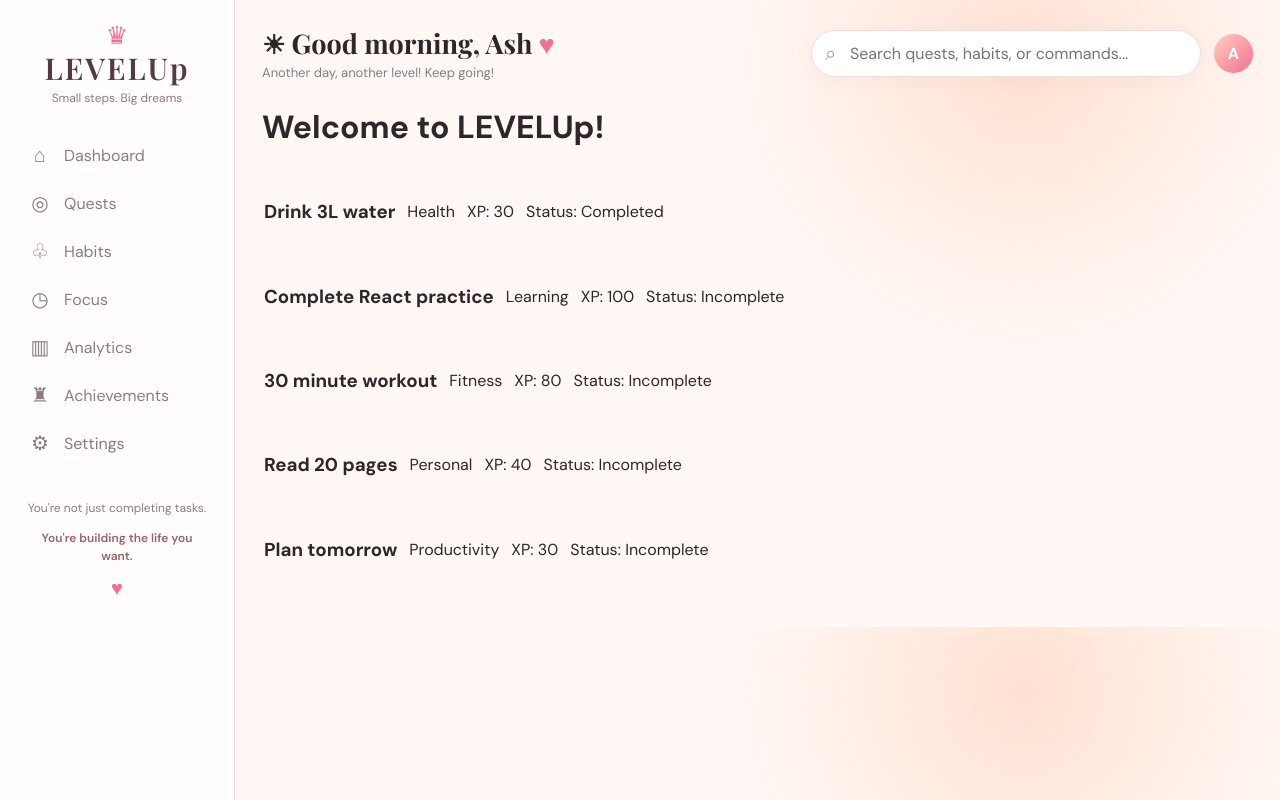
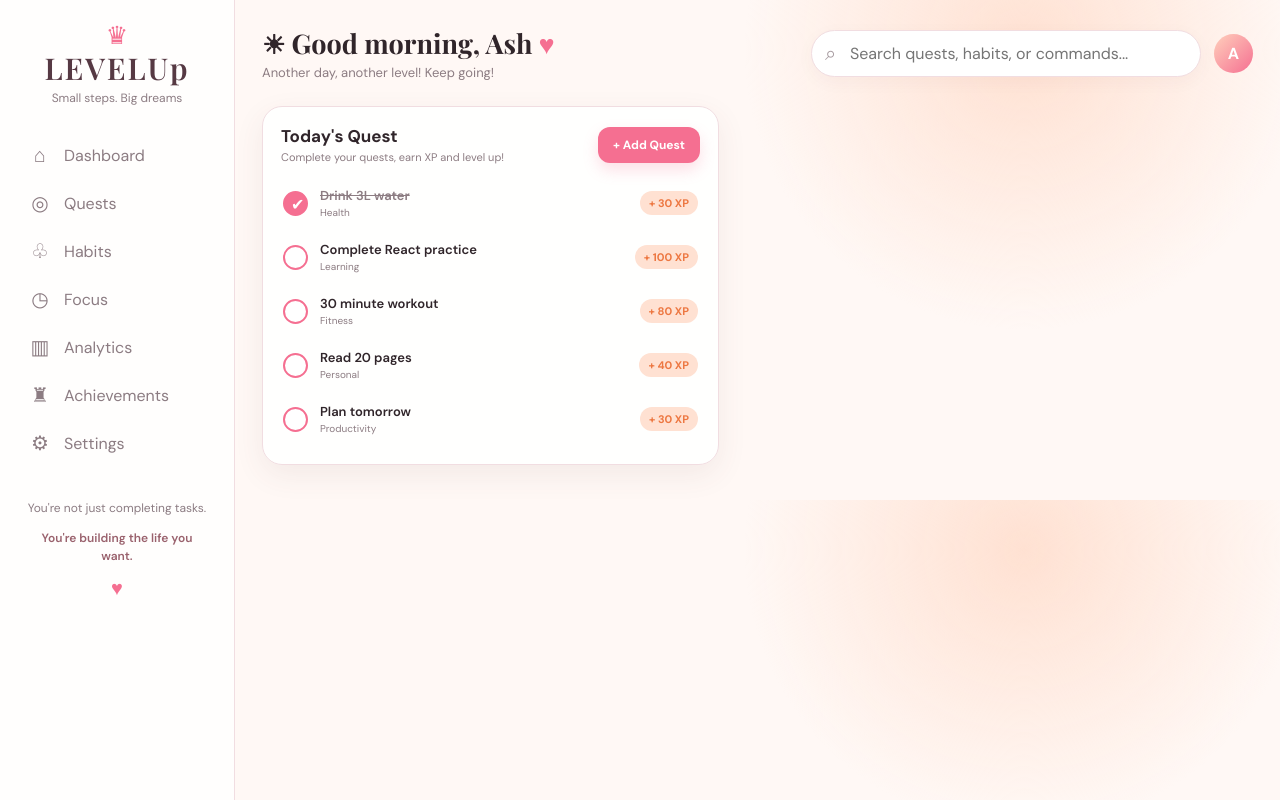
Before and after one commit to aiswaryaraghuveer-debug/LevelUp, a React (Vite) app: page / in a window 1280 px wide. Built offline with nearby package versions, Linux system fonts and the light colour scheme.

Commit message:
QuestCard-Styling and function fixed

```diff
--- a/src/components/HomePage.jsx
+++ b/src/components/HomePage.jsx
@@ -3,12 +3,14 @@ import QuestCard from "./QuestCard";
 import {initialState} from "../../data/data.js";
 function HomePage() {
   return (
-    <div>
-      <h1>Welcome to LEVELUp!</h1>
-      {initialState.quests.map((quest) => (
-        <QuestCard key={quest.id} quest={quest} />
-      ))}
+
+       <div className="content-grid">
+         <section className="card quests-card">
+        <QuestCard initialState={initialState} />
+      </section>
     </div>
+
+
   );
 }
 export default HomePage;
--- a/src/components/QuestCard.jsx
+++ b/src/components/QuestCard.jsx
@@ -1,15 +1,47 @@
-import React from "react";
-function QuestCard({quest}){
+import React,{useState} from "react";
+function QuestCard({ initialState }) {
+    const [quests, setQuests] = useState(initialState.quests);
+
+    function changeQuestStatus(questId) {
+        setQuests(prevQuests =>
+            prevQuests.map(quest =>
+                quest.id === questId ? { ...quest, completed: !quest.completed } : quest
+            )
+        );
+    }
     return (
-        <div className="quests-card">
-            <div  className="quest">
-                <h3>{quest.title}</h3>
-                <p>{quest.category}</p>
-                <p>XP: {quest.xp}</p>
-                <p>Status: {quest.completed ? "Completed" : "Incomplete"}</p>
+        <>
+        <div className="section-title">
+                <div>
+                <h2>Today's Quest</h2>
+                <p>Complete your quests, earn XP and level up!</p>
             </div>
+            <button className="btn btn-primary"> + Add Quest</button>  </div>
 
-        </div>
+            {quests.map((quest) => (
+                <div key={quest.id}>
+                    <div className={`quest ${quest.completed ? 'completed' : ''}`}>
+                         <button className="quest-checkbox" aria-label={`Toggle ${quest.title}`} aria-pressed={quest.completed} onClick={() => changeQuestStatus(quest.id)}>✔</button>
+                    <div className="quest-info">
+                        <div className="quest-title">
+                            {quest.title}
+                        </div>
+                        <div className="quest-category">
+                           {quest.category}
+                        </div>
+                    </div>
+                     <span className="quest-xp">+ {quest.xp} XP</span>
+
+ </div>
+
+                </div>
+            ))
+            }
+
+
+
+        </>
+
     )
 }
 export default QuestCard;
```
